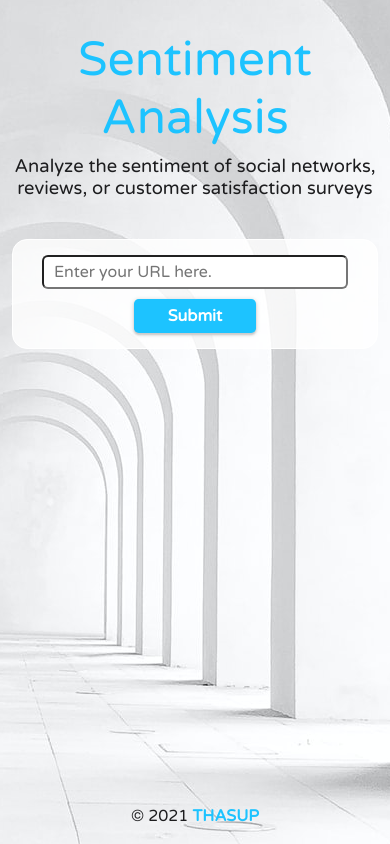
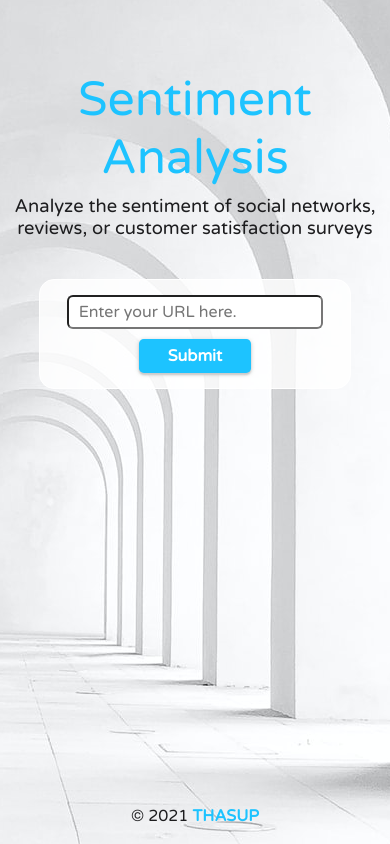
Before and after one commit to thasup/My-Evaluate-News-NLP, a website built with webpack: page src/client/views/index.html in a window 390 px wide. Built offline with nearby package versions, Linux system fonts and the light colour scheme.

Commit message:
Fix heroku server issue
add mockup images

```diff
--- a/src/client/js/submitHandler.js
+++ b/src/client/js/submitHandler.js
@@ -13,8 +13,9 @@ function handleURL(event) {
   console.log(inputURL);
 
   const path =
-        "https://thasup-evaluate-news-nlp.herokuapp.com" ||
-        "http://localhost:8081";
+    "https://thasup-sentiment-analysis.herokuapp.com" ||
+    "http://localhost:8081" ||
+    "https://thasup-sentiment-analysis.netlify.app";
   // POST request to server side
   if (Client.checkForURL(inputURL) === true) {
     console.log("::: Form Submitted :::");
@@ -31,6 +32,7 @@ function handleURL(event) {
     })
       .then((res) => res.json())
       .then(function (res) {
+        console.log(`${path}/data`);
         // Uppdate button
         button.removeAttributeNode(disabled);
         span.classList.remove("show");
--- a/src/client/styles/form.scss
+++ b/src/client/styles/form.scss
@@ -9,6 +9,7 @@ $shadow: 2px 2px 3px rgb(56, 56, 56);
 
 main {
   margin: 0 40px;
+  width: 90%;
 
   form {
     border: 1px solid $my-white;
@@ -109,6 +110,7 @@ main {
 @media (max-width: 576px) {
   main {
     margin: 0 0px;
+    width: 85%;
 
     form {
       #name {
--- a/src/client/styles/header.scss
+++ b/src/client/styles/header.scss
@@ -8,7 +8,7 @@ $sub-theme-color: #77dbff;
 $shadow: 2px 2px 3px rgb(56, 56, 56);
 
 .head {
-    margin: 2rem 0;
+  margin: 4.5rem 0 2rem;
   h1 {
     text-align: center;
     font-size: 4em;
--- a/src/client/views/index.html
+++ b/src/client/views/index.html
@@ -24,18 +24,18 @@
     <title>Sentiment Analysis</title>
   </head>
 
-    <body class="container-fluid justify-content-center">
+  <body class="container-fluid d-flex flex-column align-items-center">
     <header class="row">
       <div class="head">
         <h1>Sentiment Analysis</h1>
         <h3>
-                    Analyze the sentiment of social networks, reviews, or
-                    customer satisfaction surveys
+          Analyze the sentiment of social networks, reviews, or customer
+          satisfaction surveys
         </h3>
       </div>
     </header>
 
-        <main class="d-flex flex-column flex-nowrap">
+    <main class="d-flex flex-column align-items-center">
       <form onsubmit="return Client.handleURL(event)" class="container">
         <input
           id="name"
```
Also changed, not shown: docs/mockup_desktop.png (added), docs/mockup_mixed1.png (added), docs/mockup_mixed2.png (added), docs/mockup_mobile1.png (added), docs/mockup_mobile2.png (added), docs/mockup_tablet.png (added). Lines whose indentation alone changed are shown as unchanged.
